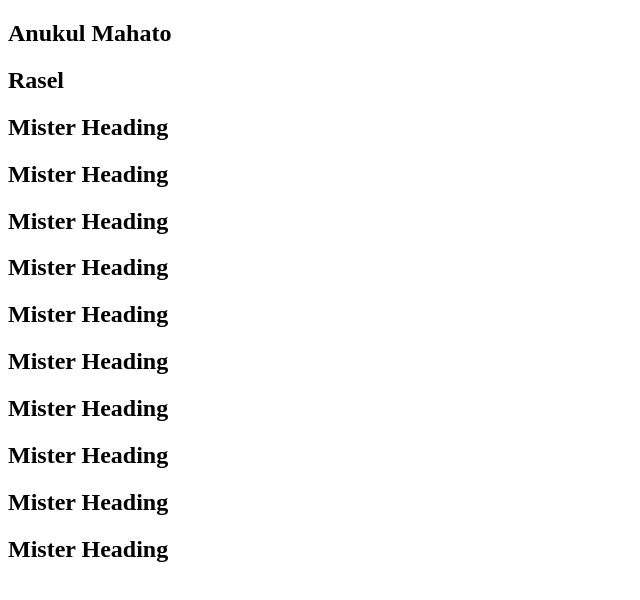
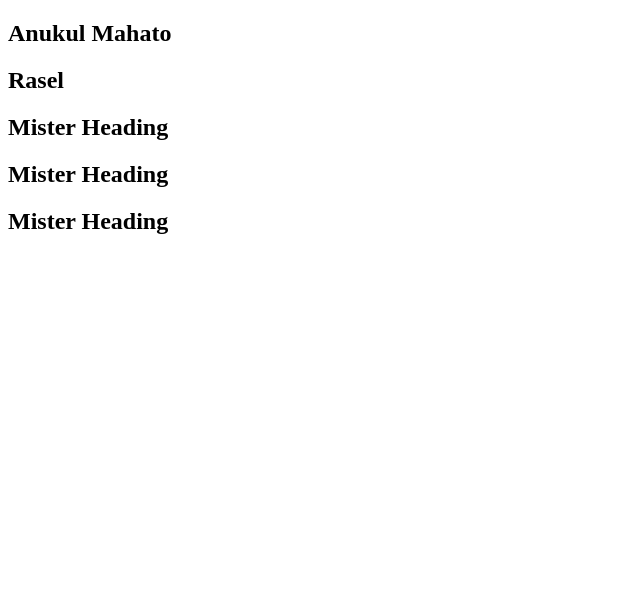
Before and after one commit to Delwar00/transit-html, a plain HTML site: page index.html in a window 1280 px wide. Shown: the whole page, without its empty margins (0-640 px from the left). Drawn offline with Linux system fonts and the light colour scheme.

Commit message:
services section

```diff
--- a/index.html
+++ b/index.html
@@ -11,12 +11,5 @@
     <h2>Mister Heading</h2>
     <h2>Mister Heading</h2>
     <h2>Mister Heading</h2>
-    <h2>Mister Heading</h2>
-    <h2>Mister Heading</h2>
-    <h2>Mister Heading</h2>
-    <h2>Mister Heading</h2>
-    <h2>Mister Heading</h2>
-    <h2>Mister Heading</h2>
-    <h2>Mister Heading</h2>
   </body>
 </html>
```
